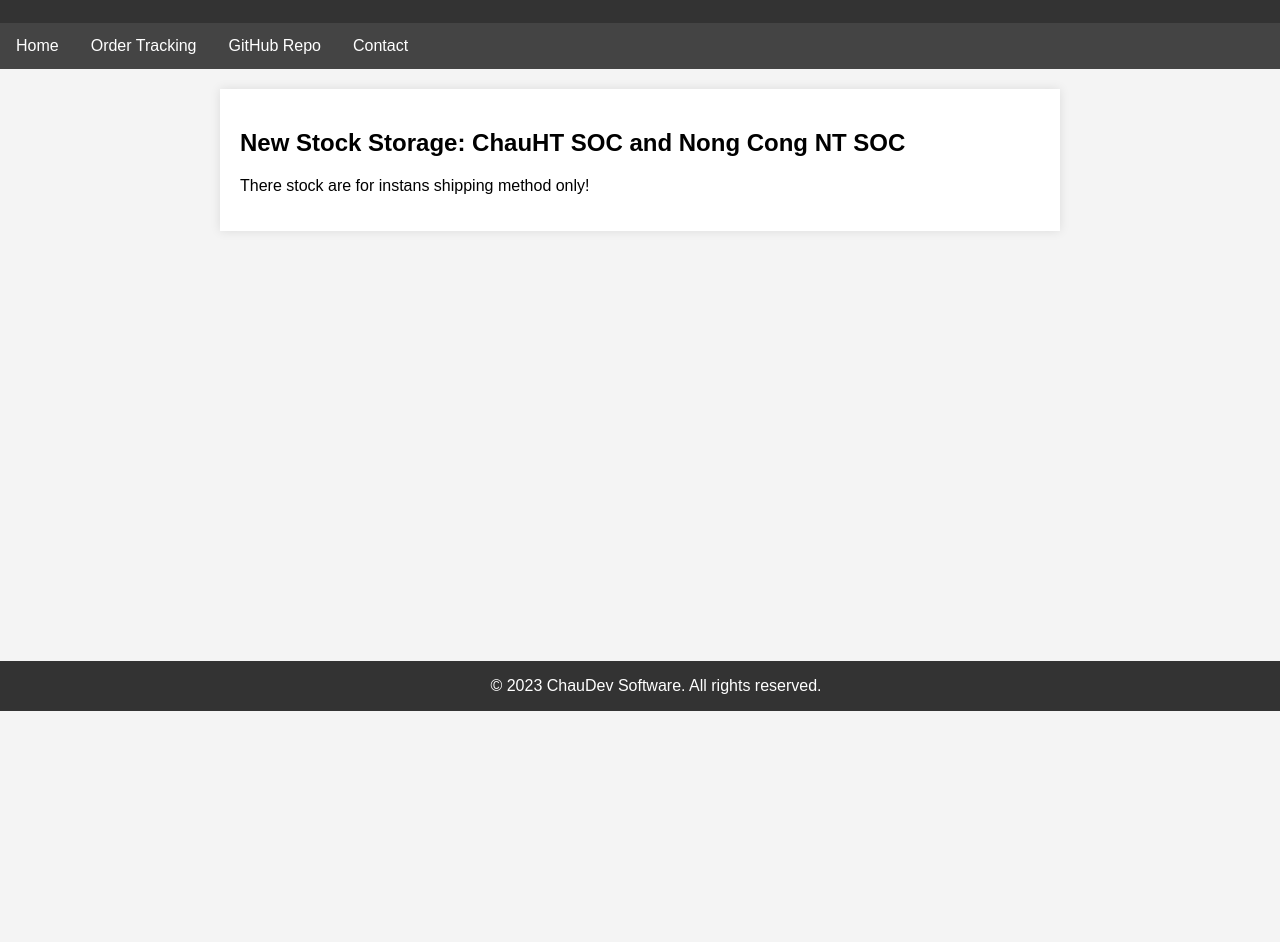
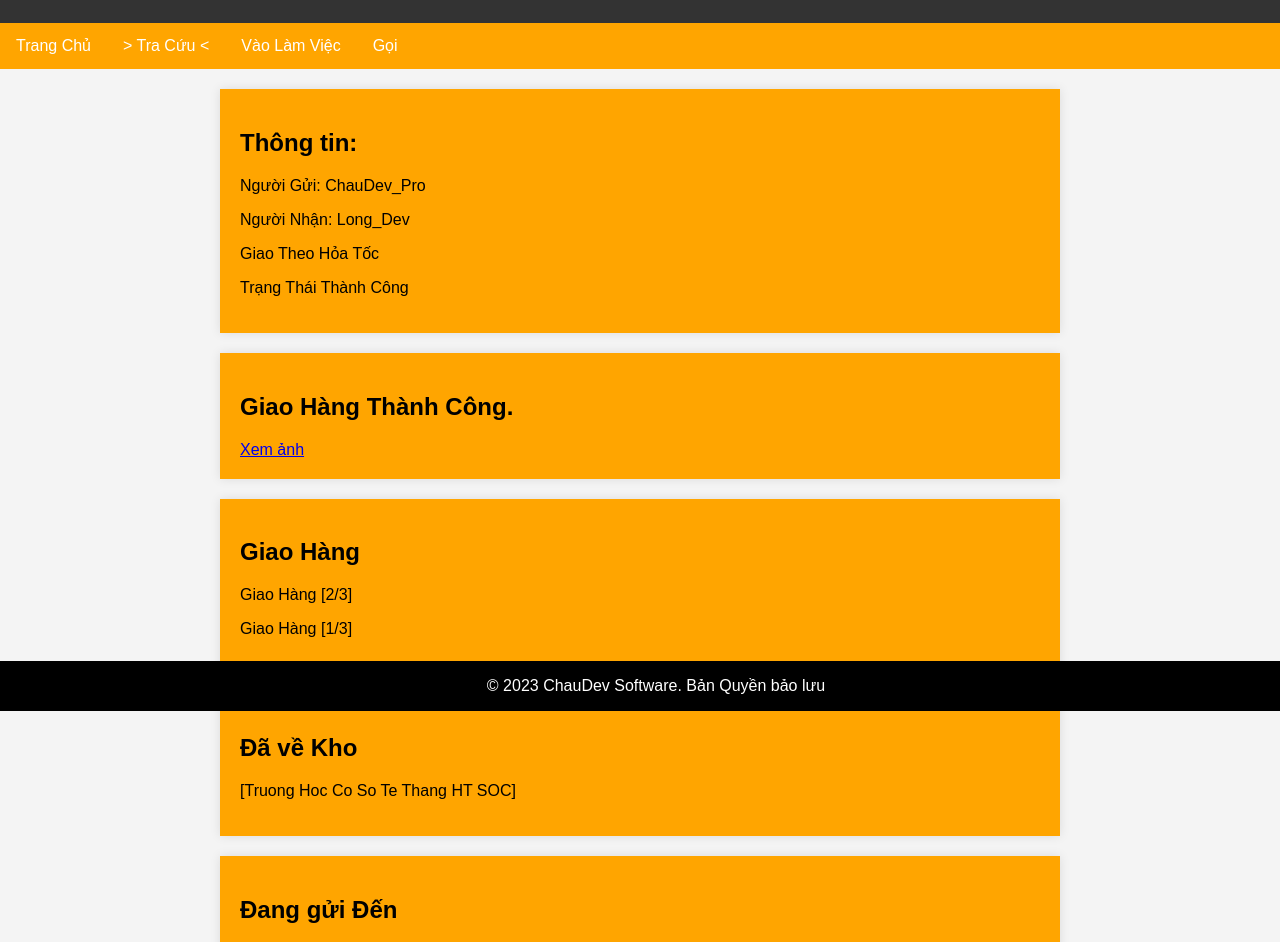
Before and after one commit to chaudevsoftware/chauexpress, a plain HTML site: page index.html in a window 1280 px wide. Shown: the part 89-1031 px from the top of the page. Before the commit the page ends 800 px from the top, so only its background shows below. Drawn offline with Linux system fonts and the light colour scheme.

Commit message:
Update index.html

```diff
--- a/index.html
+++ b/index.html
@@ -3,7 +3,7 @@
 <head>
     <meta charset="UTF-8">
     <meta name="viewport" content="width=device-width, initial-scale=1.0">
-    <title>ChauDev Software</title>
+    <title>ChauExpress | Tra Cứu </title>
     <style>
         body {
             font-family: Arial, sans-serif;
@@ -20,7 +20,7 @@
         }
 
         nav {
-            background-color: #444;
+            background-color: #ffa500;
             overflow: hidden;
         }
 
@@ -34,8 +34,8 @@
         }
 
         nav a:hover {
-            background-color: #ddd;
-            color: black;
+            background-color: #ffa500;
+            color: orange;
         }
       body {
             font-family: Arial, sans-serif;
@@ -55,12 +55,21 @@
             max-width: 800px;
             margin: 20px auto;
             padding: 20px;
-            background-color: #fff;
+            background-color: #ffa500;
             box-shadow: 0 0 10px rgba(0, 0, 0, 0.1);
         }
 
+        order_detail {
+            max-width: 800px;
+            margin: 20px auto;
+            padding: 20px;
+            background-color: :#fff;
+            box-shadow: 0 0 10px rgba(0, 0, 0, 0.1);
+        }
+
+
         footer {
-            background-color: #333;
+            background-color: #fef65b;
             color: #fff;
             text-align: center;
             padding: 1em;
@@ -68,38 +77,80 @@
             width: 100%;
             bottom: 0;
         }
+
+        copyright {
+            background-color: #000000;
+            color: #fff;
+            text-align: center;
+            padding: 1em;
+            position: fixed;
+            width: 100%;
+            bottom: 0;
+        }
+
     </style>
 </head>
 <body>
 
     <header>
-        <!-- Header -->
-        <h1>ChauExpress</h1>
-        <!--
-        <p>NEW PRODUCT RELEASED:</p>
-        -->
-        <!-- Header -->
+        <h1>ChauExpress | Tra Cứu</h1>
     </header>
 
     <nav>
-        <!-- Navigation Bar -->
-        <a href="index.html">Home</a>
-        <a href="ordertrack.html">Order Tracking</a>
-        <a href="github.html">GitHub Repo</a>
-        <a href="contact.html">Contact</a>
-        <!-- Navigation Bar -->
+        <a href="index.html">Trang Chủ</a>
+        <a href="project.html">> Tra Cứu <</a>
+        <a href="gitHub.html">Vào Làm Việc</a>
+        <a href="contact.html">Gọi</a>
     </nav>
 
-    <section>
-        <h2>New Stock Storage: ChauHT SOC and Nong Cong NT SOC</h2>
-        <p>There stock are for instans shipping method only!</a></p>
-    </section>
+        <section>
+        <h2>Thông tin:</h2>
+        <p>Người Gửi: ChauDev_Pro   </p>
+        <p>Người Nhận: Long_Dev     </p>
+        <p>Giao Theo Hỏa Tốc       </p>
+        <p>Trạng Thái Thành Công   </p>
+        </section>
+
+        <section>
+        <h2>Giao Hàng Thành Công.</h2>
+        <a href="chauexpress001.png">Xem ảnh</a>
+        </section>
+
+        <section>
+            <h2>Giao Hàng</h2>
+        <p>Giao Hàng [2/3]</hp>
+        <p>Giao Hàng [1/3] </p>
+        </section>
+
+        <section>
+        <h2>Đã về Kho </h2>
+        <p>[Truong Hoc Co So Te Thang HT SOC] </p>
+        </section>
+
+        <section>
+        <h2>Đang gửi Đến </h2>
+        <p>[ChauHT SOC] --> [Truong Hoc Co So Te Thang HT SOC]</p>
+        </section>
+
+        <section>
+        <h2>Đã về Kho </h2>
+        <p>[ChauHT SOC]</p>
+        </section>
+
+        <section>
+        <h2>Đang gửi đến </h2>
+        <p>[Nong Cong HT SOC]--> [ChauHT SOC]</p>
+        </section>
+
+        <section>
+        <h2>Lấy Hàng Thành Công. </h2>
+        <p>Từ ChauDev_Pro</p>
+        </section>
+
+
+    <copyright>
+        &copy; 2023 ChauDev Software. Bản Quyền bảo lưu
+    </copyright>
 
 </body>
 </html>
-    <footer>
-        &copy; 2023 ChauDev Software. All rights reserved.
-    </footer>
-
-</body>
-</html>
```
